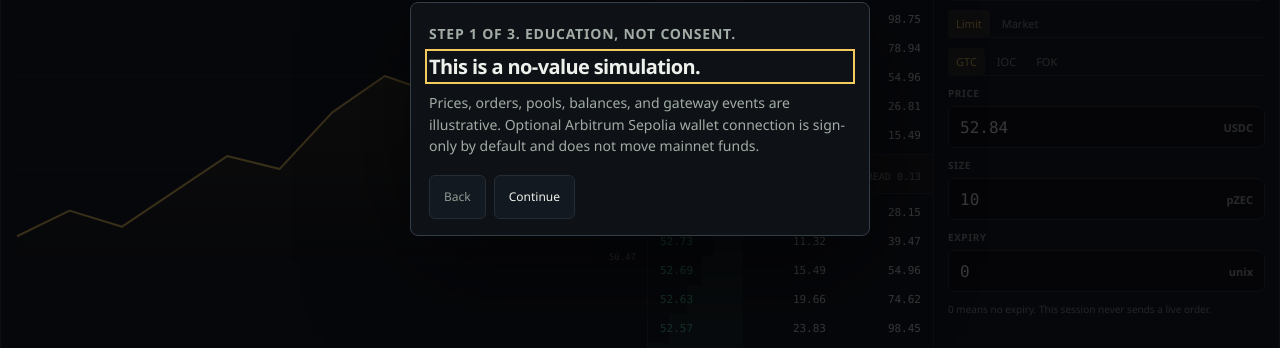
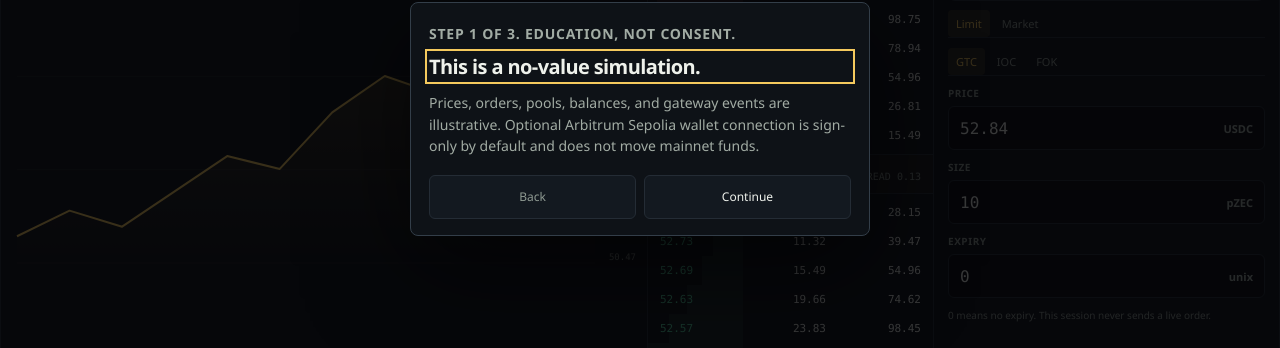
Before and after one commit to EauDoon/Phlebas, a Next.js app: page /trade in a window 1280 px wide. Shown: the part 281-629 px from the top of the page. Built offline with nearby package versions, Linux system fonts and the light colour scheme.

Commit message:
fix: 44px touch targets on education dialog and incident select
Education actions, incident demonstration select, and input shells meet 44px at 320px. The education dialog also fits a 320px viewport.

```diff
--- a/src/components/terminal.module.css
+++ b/src/components/terminal.module.css
@@ -597,7 +597,7 @@
 
 .inputShell {
   display: flex;
-  min-height: 42px;
+  min-height: 44px;
   align-items: center;
   gap: 8px;
   padding: 0 11px;
@@ -629,6 +629,16 @@
   color: var(--text-secondary);
   font-size: 11px;
   font-weight: 650;
+}
+
+.inputShell select {
+  min-width: 0;
+  min-height: 44px;
+  flex: 1;
+  border: 0;
+  outline: 0;
+  color: var(--text);
+  background: transparent;
 }
 
 .percentRow {
@@ -1225,7 +1235,7 @@
 }
 
 .educationDialog {
-  width: min(92vw, 460px);
+  width: min(calc(100vw - 16px), 460px);
   margin: auto;
   padding: 20px 18px 16px;
   border: 1px solid var(--border-strong);
@@ -1260,6 +1270,12 @@
   margin: 18px 0 0;
 }
 
+.educationDialog .tourNav button {
+  min-width: 44px;
+  min-height: 44px;
+  flex: 1;
+}
+
 .blockedPanel {
   margin: 16px;
   max-width: 720px;
@@ -1278,6 +1294,13 @@
 .incidentDemo h3 {
   font-size: 13px;
   font-weight: 650;
+}
+
+.incidentDemo .inputShell,
+.incidentDemo select {
+  width: 100%;
+  min-width: 44px;
+  min-height: 44px;
 }
 
 .footer {
@@ -1384,6 +1407,7 @@
   .percentRow button,
   .primaryAction,
   .inputShell input,
+  .inputShell select,
   .assetInput input,
   .poolTabs button {
     min-width: 44px;
```
